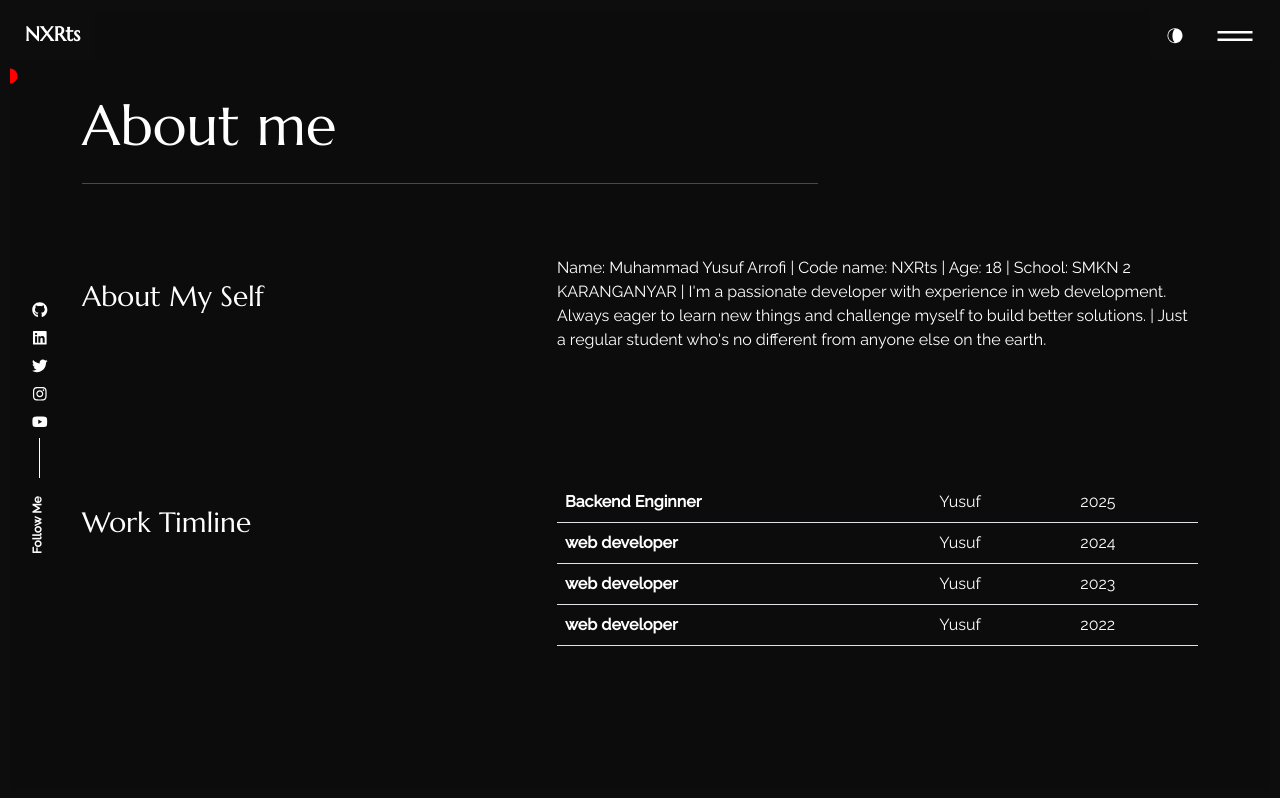
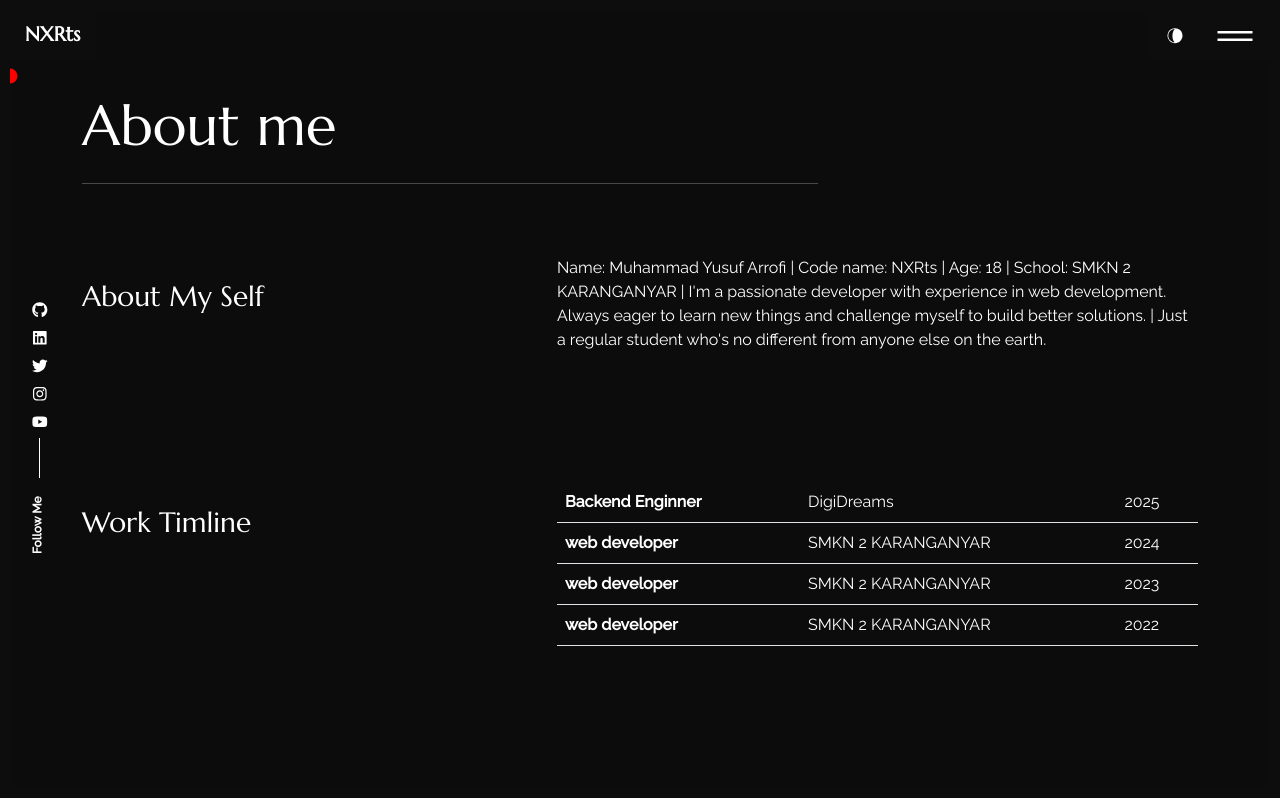
Before and after one commit to NXRts/NXRts-Core, a React (Create React App) app: page /about in a window 1280 px wide. Shown: the top 798 px of the page. Built offline with nearby package versions, Linux system fonts and the light colour scheme.

Commit message:
add detail skill

```diff
--- a/src/content_option.js
+++ b/src/content_option.js
@@ -23,49 +23,49 @@ const dataabout = {
 };
 const worktimeline = [{
         jobtitle: "Backend Enginner",
-        where: "Yusuf",
+        where: "DigiDreams",
         date: "2025",
     },
     {
         jobtitle: "web developer",
-        where: "Yusuf",
+        where: "SMKN 2 KARANGANYAR",
         date: "2024",
     },
     {
         jobtitle: "web developer",
-        where: "Yusuf",
+        where: "SMKN 2 KARANGANYAR",
         date: "2023",
     },
     {
         jobtitle: "web developer",
-        where: "Yusuf",
+        where: "SMKN 2 KARANGANYAR",
         date: "2022",
     },
 ];
 
 const skills = [{
         name: "Golang",
-        value: 40
+        value: 30
     },
     {
         name: "Javascript",
-        value: 60,
+        value: 40,
     },
     {
         name: "React",
-        value: 30,
+        value: 25,
     },
     {
         name: "Next",
-        value: 35,
+        value: 25,
     },
     {
         name: "Node Js",
-        value: 50,
+        value: 40,
     },
     {
         name: "PHP",
-        value: 50,
+        value: 40,
     },
     {
         name: "HTML CSS",
@@ -108,6 +108,12 @@ const dataportfolio = [{
         description: "Semua Website yang saya buat untuk sekedar belajar",
         link: "https://latihan-livid.vercel.app/",
     },
+    // {
+    //     img: "",
+    //     description: "#",
+    //     link: "#",
+    // },
+
 ];
 
 const contactConfig = {
```
